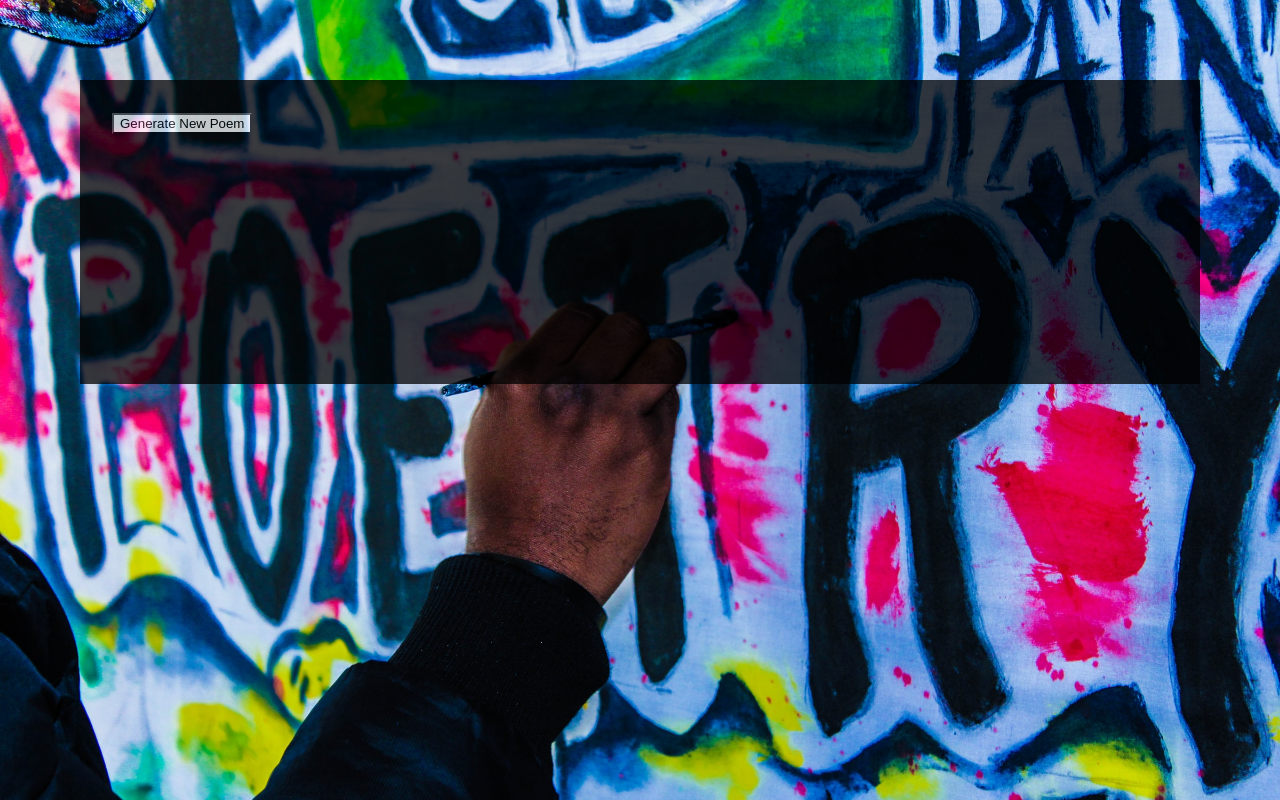
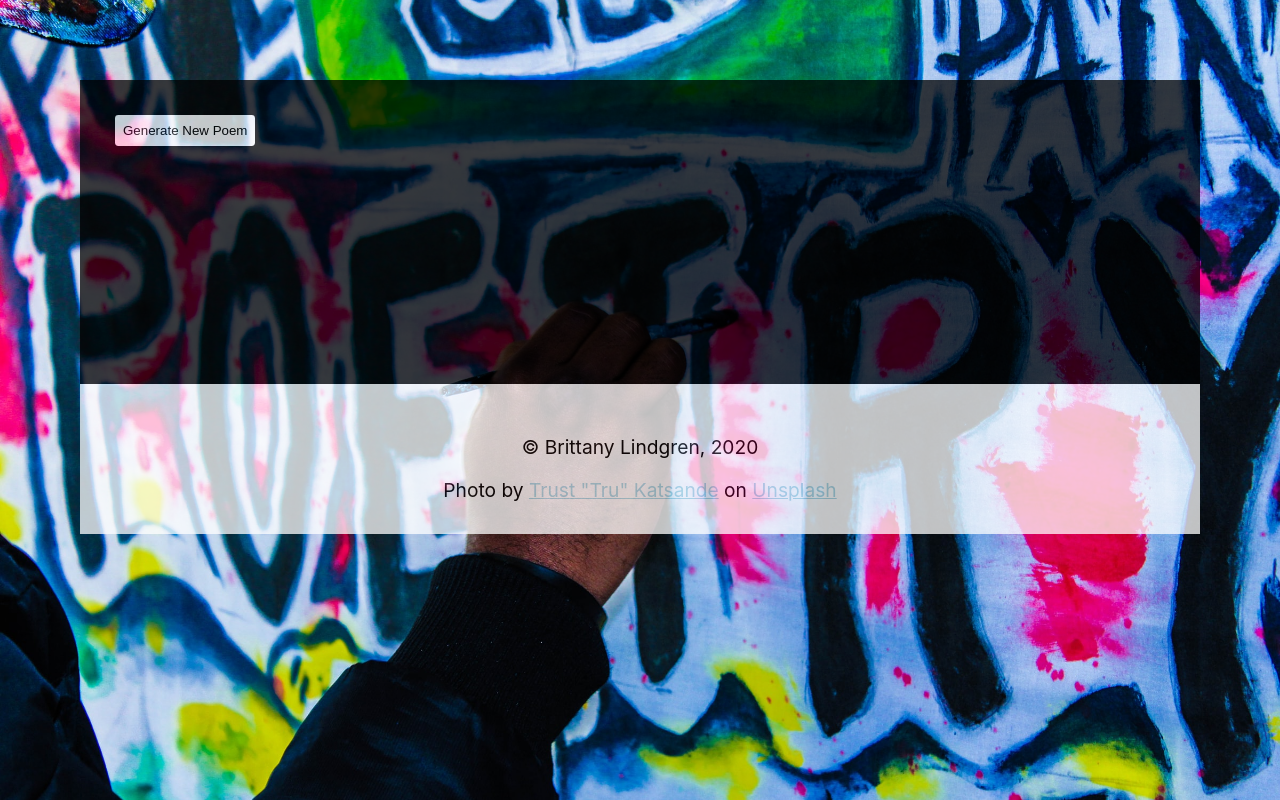
Before and after one commit to LINDGRENBA/whitman-generator, a React (Create React App) app: page / in a window 1280 px wide. Built offline with nearby package versions, Linux system fonts and the light colour scheme.

Commit message:
Add footer component, add global link styling, import components into app.js.

```diff
--- a/src/components/App.js
+++ b/src/components/App.js
@@ -1,11 +1,13 @@
 import React from 'react';
 import Poem from './Poem';
+import Footer from './Footer';
 
 function App() {
 
   return (
     <React.Fragment>
       <Poem />
+      <Footer />
     </React.Fragment>
   );
 }
--- /dev/null
+++ b/src/components/Footer.js
@@ -0,0 +1,20 @@
+import React from 'react';
+
+function Footer() {
+  const footerStyles = {
+    padding: '2rem',
+    textAlign: 'center',
+    fontSize: '1.2rem',
+    backgroundColor: '#FFF',
+    opacity: '.75'
+  }
+
+  return (
+    <footer style={footerStyles}>
+    <p>&copy; Brittany Lindgren, 2020</p>
+    <span id="photo-cred">Photo by <a href="https://unsplash.com/@iamtru?utm_source=unsplash&amp;utm_medium=referral&amp;utm_content=creditCopyText">Trust "Tru" Katsande</a> on <a href="https://unsplash.com/s/photos/poetry?utm_source=unsplash&amp;utm_medium=referral&amp;utm_content=creditCopyText">Unsplash</a></span>
+  </footer>
+  );
+}
+
+export default Footer;
--- a/src/components/GeneratePoemButton.js
+++ b/src/components/GeneratePoemButton.js
@@ -5,7 +5,9 @@ function GeneratePoemButton() {
   const buttonStyles = {
     backgroundColor: '#FFF',
     color: '#000',
-    borderRadius: '2'
+    borderRadius: '0.4rem',
+    padding: '0.5rem',
+    border: 'solid'
   }
 
   return (
--- a/src/components/Poem.js
+++ b/src/components/Poem.js
@@ -10,7 +10,8 @@ function Poem() {
     minWidth: '10rem',
     minHeight: '15rem',
     backgroundColor: '#000',
-    opacity: '0.75'
+    opacity: '0.75',
+    color: '#FFF'
   }
 
   return (
--- a/src/index.css
+++ b/src/index.css
@@ -21,3 +21,19 @@ code {
   font-family: source-code-pro, Menlo, Monaco, Consolas, 'Courier New',
     monospace;
 }
+
+a:link {
+  color: lightblue;
+}
+a:visited {
+  color: lightcoral;
+}
+a:focus {
+  color: lemonchiffon;
+}
+a:hover {
+  color: darkcyan;
+}
+a:active {
+  color: lightcoral;
+}
```
